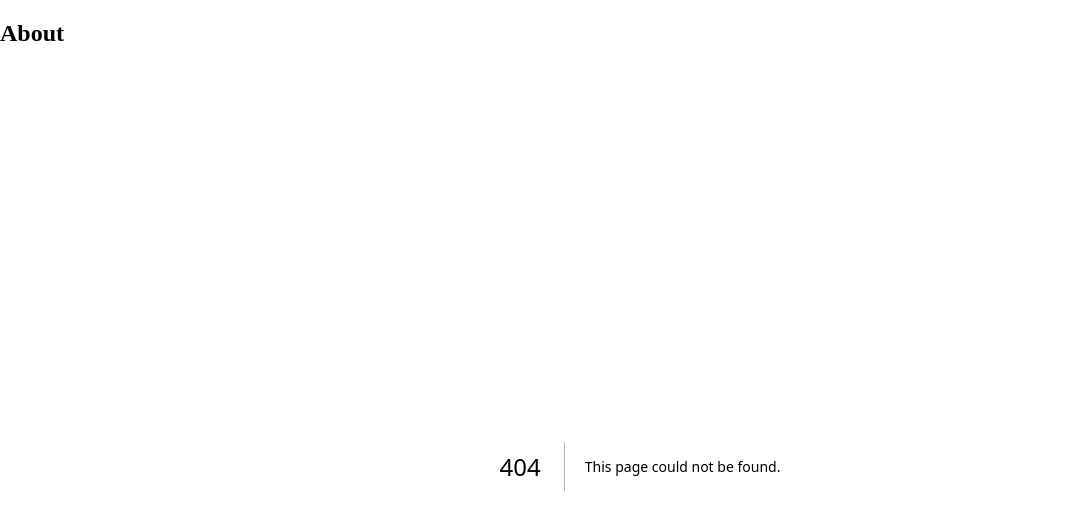
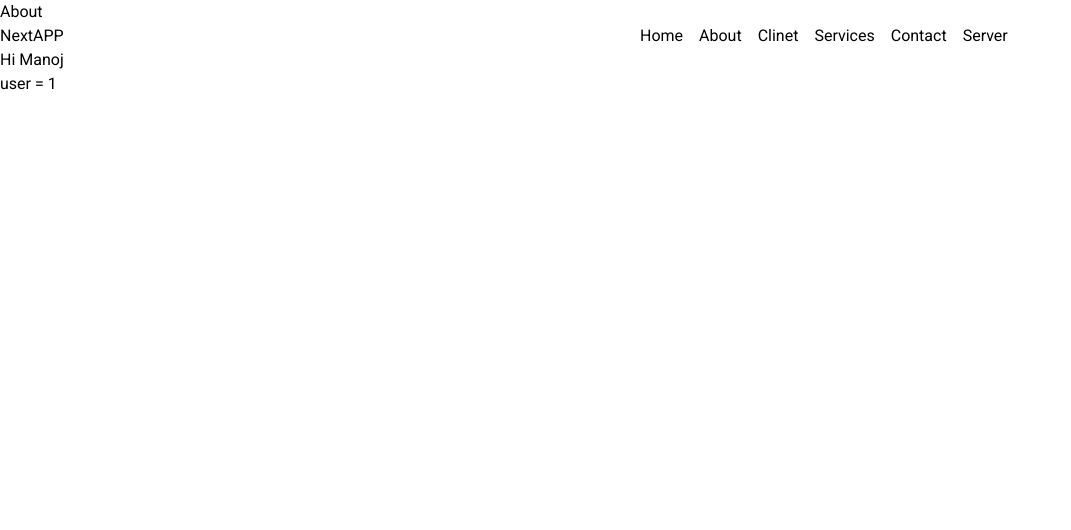
Before and after one commit to ManojAvhad13/Nextjs_App, a Next.js app: page /users/1 in a window 1280 px wide. Before the commit this address had no page. Shown: the top 530 px of the page, without its empty margins (0-1071 px from the left). Built offline with nearby package versions, Linux system fonts and the light colour scheme; a web font is replaced by a local one.

Commit message:
Added Dynamic Route IN Server Component

```diff
--- /dev/null
+++ b/app/(user)/users/[username]/page.jsx
@@ -0,0 +1,9 @@
+const SingleProfile = async (props) => {
+
+    const user = await props.params;
+    console.log(user);
+
+    return <h1>user = {user.username}</h1>
+}
+
+export default SingleProfile
--- /dev/null
+++ b/app/(user)/users/[username]/posts/[postid]/page.jsx
@@ -0,0 +1,9 @@
+const SingleProfilePost = async (props) => {
+
+    const user = await props.params;
+    console.log(user);
+
+    return <h1>user = {user.username}, PostId : {user.postid}</h1>
+}
+
+export default SingleProfilePost
```
